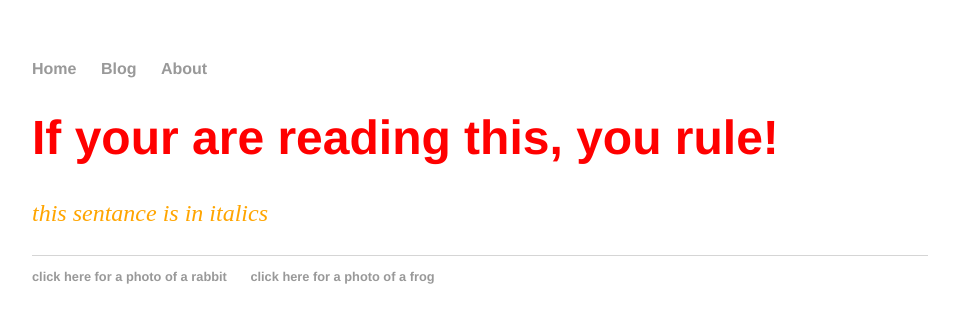
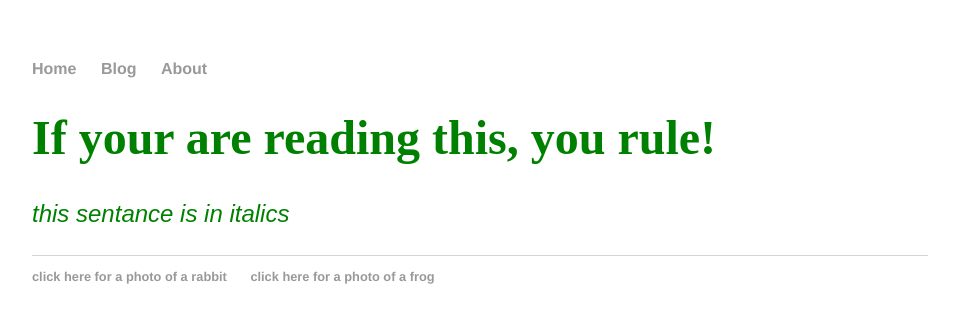
Before and after one commit to NorthWal/northwal.github.io, a Jekyll site: the page built from index.html, in a window 1280 px wide. Shown: the top 323 px of the page, without its empty margins (160-1119 px from the left). Built offline with Jekyll 4.4.1, drawn with Linux system fonts in a browser that asks for light colours.

Commit message:
Update main.css

```diff
--- a/css/main.css
+++ b/css/main.css
@@ -1,16 +1,20 @@
 body {
  margin: 60px auto;
  width: 70%;
+ background-colour: lightblue;
 }
 h1 {
+ text-align: centre;
  font-size: 3em;
- font-family:'Helvetica', 'Arial', 'Sans-Serif';
- color: red;
+ font-family:'Cambria Math';
+ color: green;
 }
 p {
+ text-align: centre;
  font-size: 1.5em;
  line-height: 1.4em;
- color: orange;
+ color: green;
+ font-family: 'Arial';
 }
 footer {
  border-top: 1px solid #d5d5d5;
```
